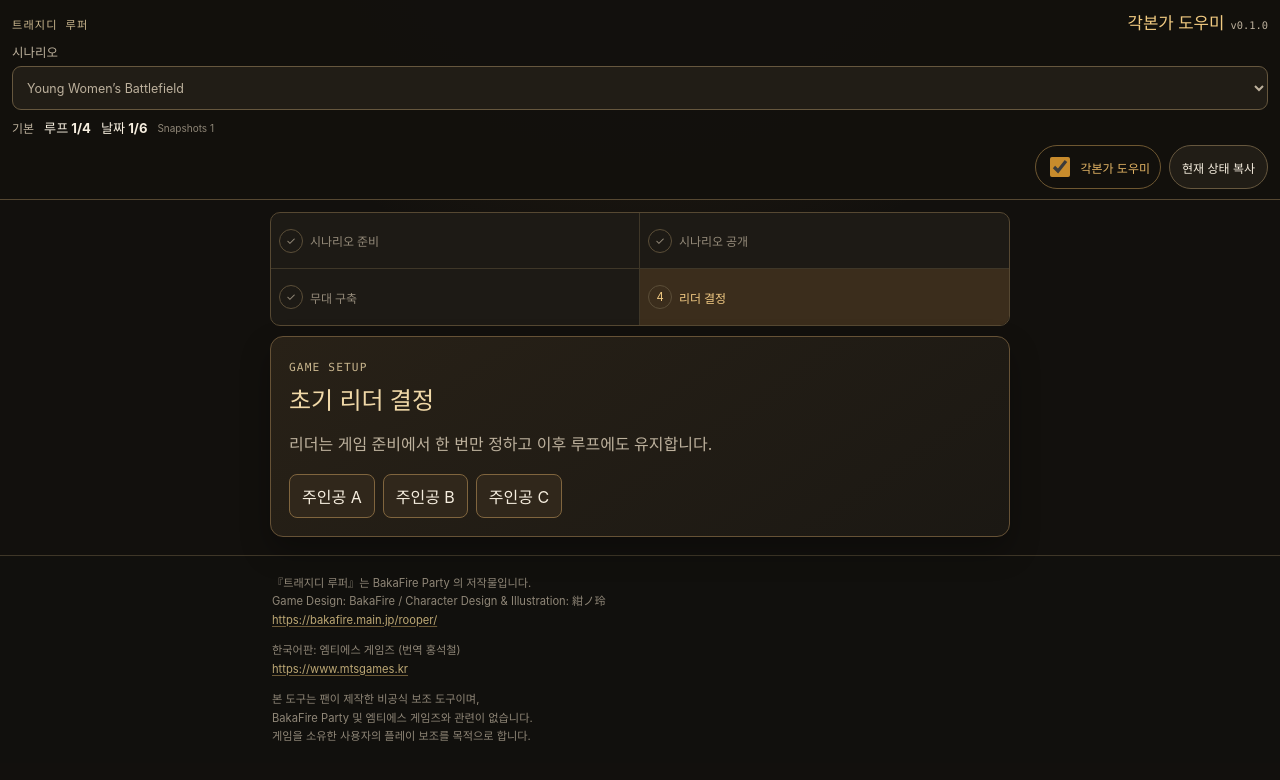
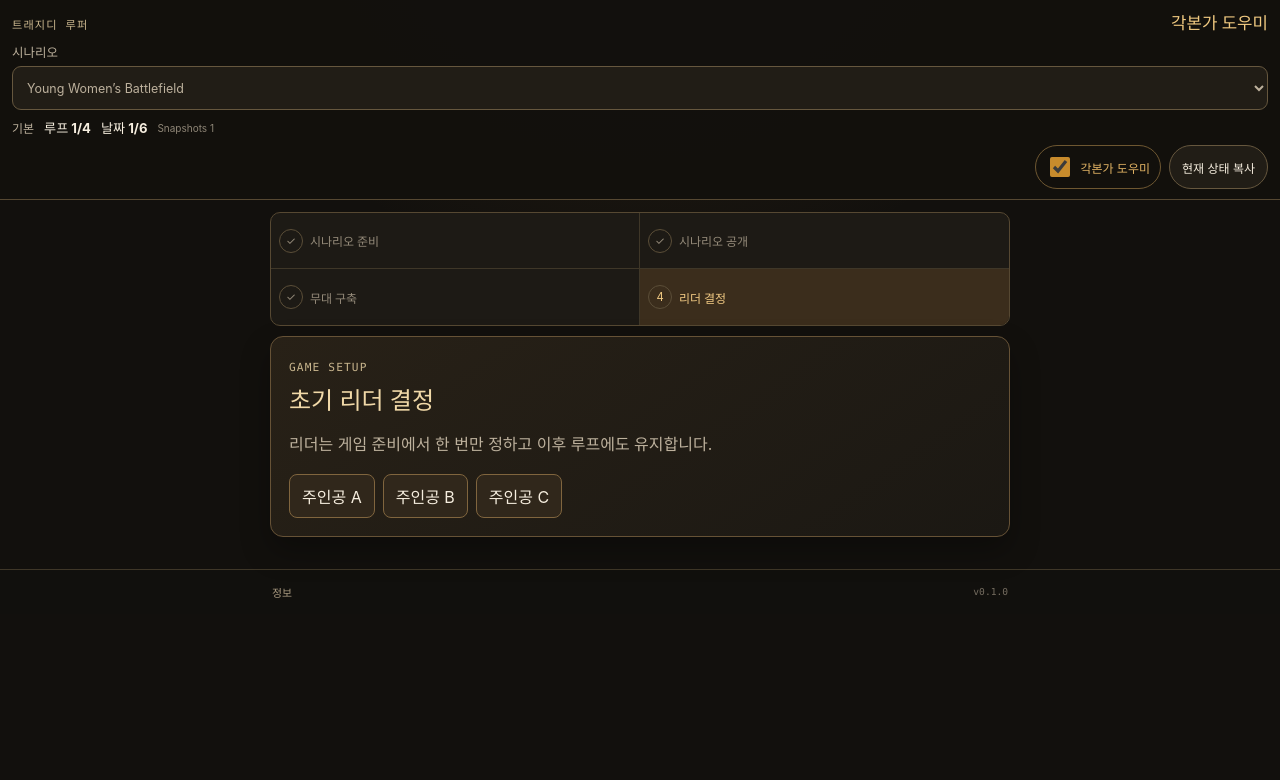
Before and after one commit to qazesc2h/tragedy-looper-mastermind, a website built with Vite: page index.html in a window 1280 px wide. Built offline with nearby package versions, Linux system fonts and the light colour scheme.

Commit message:
Collapse copyright details into footer info

```diff
--- a/src/ui/main.ts
+++ b/src/ui/main.ts
@@ -2149,10 +2149,7 @@ function render(): void {
       <header class="topbar">
         <div class="brand">
           <span>${escapeHtml(misc("(제품명) Tragedy Looper", "Tragedy Looper"))}</span>
-          <div class="brand-product">
           <strong>${escapeHtml(misc("Mastermind Aid"))}</strong>
-            <small>v${escapeHtml(APP_VERSION)}</small>
-          </div>
         </div>
         <div class="session-meta">
           <label class="scenario-picker">
@@ -2190,6 +2187,8 @@ function render(): void {
           </div>`
         : ""}
       <footer class="site-footer" aria-label="저작권 및 비공식 도구 안내">
+        <details class="site-footer-details">
+          <summary><span>정보</span><small>v${escapeHtml(APP_VERSION)}</small></summary>
           <div class="site-footer-content">
             <p>
               『트래지디 루퍼』는 BakaFire Party 의 저작물입니다.<br />
@@ -2206,6 +2205,7 @@ function render(): void {
               게임을 소유한 사용자의 플레이 보조를 목적으로 합니다.
             </p>
           </div>
+        </details>
       </footer>
     </div>`;
   scheduleNoticeDismiss();
--- a/src/ui/styles.css
+++ b/src/ui/styles.css
@@ -114,18 +114,6 @@ p {
   font-size: 1.05rem;
 }
 
-.brand-product {
-  display: flex;
-  align-items: baseline;
-  gap: 6px;
-}
-
-.brand-product small {
-  color: var(--ink-muted);
-  font-family: ui-monospace, SFMono-Regular, Menlo, monospace;
-  font-size: 0.65rem;
-}
-
 .session-meta {
   display: grid;
   grid-template-columns: minmax(0, 1fr) auto;
@@ -2080,26 +2068,49 @@ select {
 }
 
 .site-footer {
+  margin-top: 14px;
   border-top: 1px solid #3f3728;
   background: rgba(18, 16, 13, 0.88);
   color: var(--ink-dim);
 }
 
-.site-footer-content {
+.site-footer-details {
   width: 100%;
   max-width: 760px;
   margin: 0 auto;
-  padding: 18px 12px calc(18px + env(safe-area-inset-bottom));
+}
+
+.site-footer-details summary {
+  display: flex;
+  min-height: 44px;
+  align-items: center;
+  justify-content: space-between;
+  gap: 8px;
+  padding: 8px 12px calc(8px + env(safe-area-inset-bottom));
+  color: #a99a80;
+  cursor: pointer;
+  font-size: 0.68rem;
+}
+
+.site-footer-details summary small {
+  color: #756d60;
+  font-family: ui-monospace, SFMono-Regular, Menlo, monospace;
+  font-size: 0.6rem;
+}
+
+.site-footer-content {
+  border-top: 1px solid #30291f;
+  padding: 10px 12px calc(12px + env(safe-area-inset-bottom));
 }
 
 .site-footer p {
   margin: 0;
-  font-size: 0.7rem;
-  line-height: 1.65;
+  font-size: 0.62rem;
+  line-height: 1.5;
 }
 
 .site-footer p + p {
-  margin-top: 12px;
+  margin-top: 8px;
 }
 
 .site-footer a {
```
Lines whose indentation alone changed are shown as unchanged.
